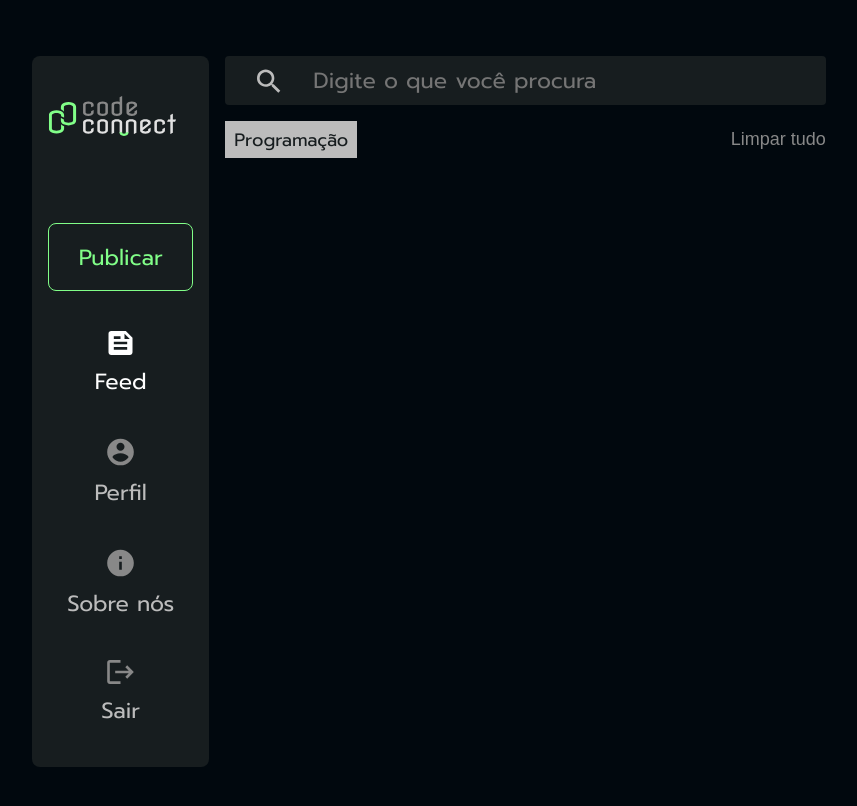
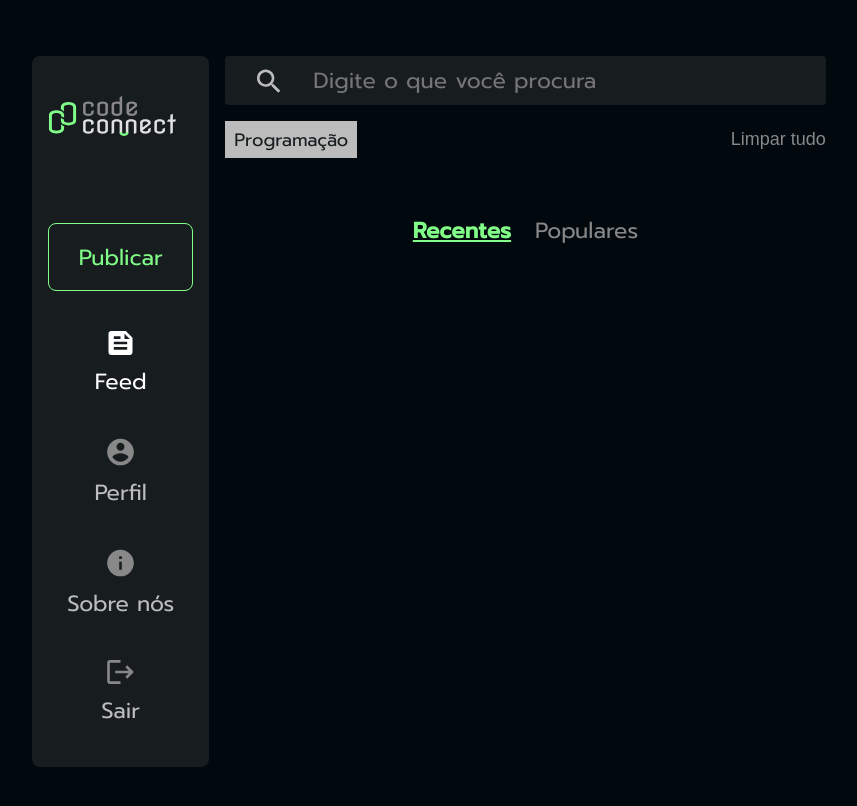
Before and after one commit to MatheusGrenat/codeconnectvite, a React (Vite) app: page / in a window 1280 px wide. Shown: the top 806 px of the page, without its empty margins (211-1068 px from the left). Built offline with nearby package versions, Linux system fonts and the light colour scheme.

Commit message:
Criando o componente de Ordenacao e estilizando o mesmo

```diff
--- a/src/App.jsx
+++ b/src/App.jsx
@@ -1,6 +1,7 @@
 import './App.css'
 import BarraDePesquisa from './componentes/BarraDePesquisa'
 import Filtro from './componentes/Filtro'
+import Ordenacao from './componentes/Ordenacao'
 import Sidebar from './componentes/Sidebar'
 
 function App() {
@@ -10,6 +11,7 @@ function App() {
       <div>
         <BarraDePesquisa />
         <Filtro />
+        <Ordenacao />
       </div>
 
     </div>
--- /dev/null
+++ b/src/componentes/Ordenacao/index.jsx
@@ -0,0 +1,14 @@
+import './styles.css'
+
+export default function Ordenacao(){
+    return(
+        <ul className='lista-ordenacao'>
+                    <li>
+                        <a href='#' className='ordenacao-link-clicado'>Recentes</a>
+                    </li>
+                    <li>
+                        <a href='#' className='ordenacao-link'>Populares</a>
+                    </li>
+        </ul>
+    )
+}
--- /dev/null
+++ b/src/componentes/Ordenacao/styles.css
@@ -0,0 +1,24 @@
+.lista-ordenacao{
+    display: flex;
+    justify-content: center;
+    gap: 1.5em;
+    list-style-type: none;
+    margin-top: 3.5em;
+}
+
+.ordenacao-link-clicado{
+    font: var(--fonte);
+    font-weight: 600;
+    font-size: 22px;
+    color: var(--verde-destaque);
+    line-height: 33px;
+}
+
+.ordenacao-link{
+    text-decoration: none;
+    font: var(--fonte);
+    font-weight: 400;
+    font-size: 22px;
+    color: var(--cinza-medio);
+    line-height: 33px;
+}
```
